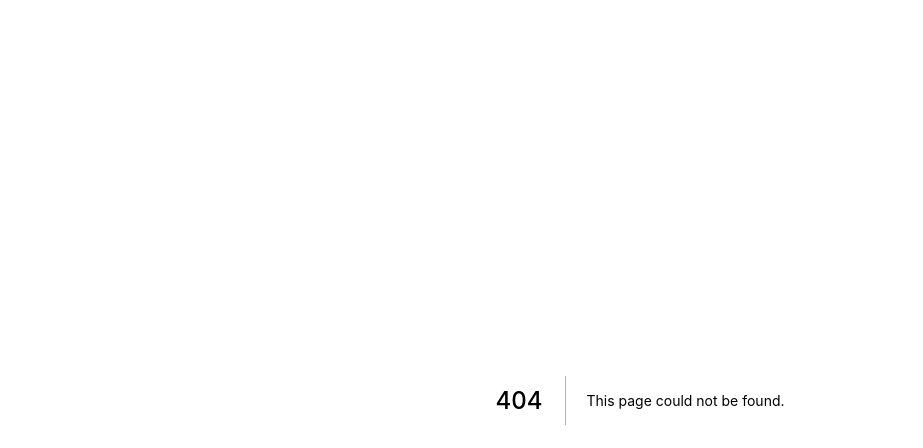
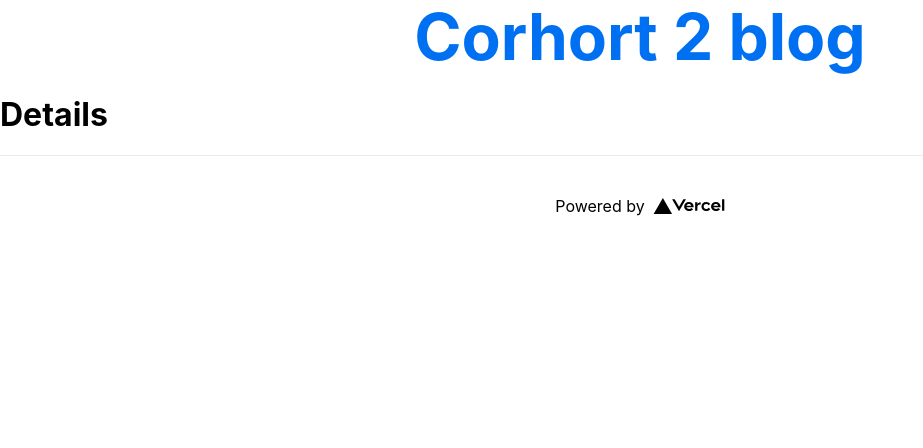
Before and after one commit to MichaelKasingye/next-js-react-app, a Next.js app: page /details in a window 1280 px wide. Before the commit this address had no page. Shown: the top 448 px of the page, without its empty margins (0-923 px from the left). Built offline with nearby package versions, Linux system fonts and the light colour scheme.

Commit message:
new project

```diff
--- /dev/null
+++ b/Components/Footer.js
@@ -0,0 +1,22 @@
+import React from 'react'
+import Image from 'next/image'
+import styles from '../styles/Home.module.css'
+
+function Footer() {
+    return (
+        <div className={styles.footer}>
+        <a
+          href="https://vercel.com?utm_source=create-next-app&utm_medium=default-template&utm_campaign=create-next-app"
+          target="_blank"
+          rel="noopener noreferrer"
+        >
+          Powered by{' '}
+          <span className={styles.logo}>
+            <Image src="/vercel.svg" alt="Vercel Logo" width={72} height={16} />
+          </span>
+        </a>
+      </div>
+    )
+}
+
+export default Footer
--- /dev/null
+++ b/Components/Layout.js
@@ -0,0 +1,14 @@
+// components/layout.js
+
+import Navbar from './navbar'
+import Footer from './footer'
+
+export default function Layout({ children }) {
+  return (
+    <>
+      <Navbar />
+      <main>{children}</main>
+      <Footer />
+    </>
+  )
+}
--- /dev/null
+++ b/Components/Navbar.js
@@ -0,0 +1,12 @@
+import React from 'react'
+import styles from '../styles/Home.module.css'
+
+function Navbar() {
+    return (
+        <h4 className={styles.title}>
+         <a href="#">Corhort 2 blog</a>
+      </h4>
+    )
+}
+
+export default Navbar
--- a/pages/_app.js
+++ b/pages/_app.js
@@ -1,7 +1,12 @@
 import '../styles/globals.css'
+import Layout from '../components/layout'
 
 function MyApp({ Component, pageProps }) {
-  return <Component {...pageProps} />
+  return (
+    <Layout>
+      <Component {...pageProps} />
+    </Layout>
+  )
 }
 
 export default MyApp
--- /dev/null
+++ b/pages/details.js
@@ -0,0 +1,11 @@
+import React from 'react'
+
+function details() {
+    return (
+        <div>
+            <h1>Details</h1>
+        </div>
+    )
+}
+
+export default details
```
Also changed, not shown: Components/Card.js (added, +11 -0 lines), pages/index.js (+5 -46 lines).
